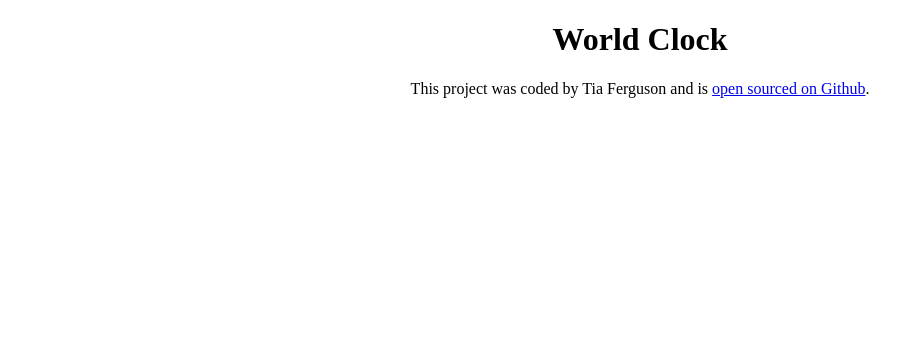
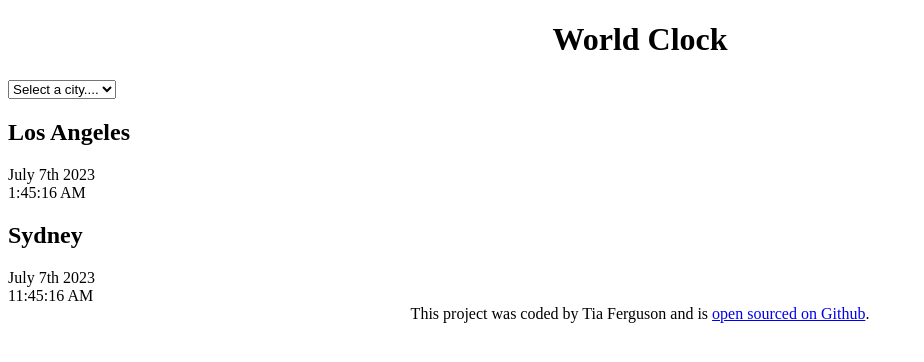
Before and after one commit to Jusferg/World-Clock, a plain HTML site: page index.html in a window 1280 px wide. Shown: the whole page, without its empty margins (0-924 px from the left). Drawn offline with Linux system fonts and the light colour scheme; a script that the page names is missing.

Commit message:
added the basic html

```diff
--- a/index.html
+++ b/index.html
@@ -7,7 +7,28 @@
     <title>World Clock</title>
 </head>
 <body>
+    <div class="container">
     <h1>World Clock</h1>
+    <select>
+        <option value="">Select a city....</option>
+        <option value="">London</option>
+        <option value="">New York</option>
+        <option value="">Sydney</option>
+    </select>
+
+    <div class="city">
+        <h2>Los Angeles</h2>
+        <div class="date">July 7th 2023</div>
+        <div class="time">1:45:16 AM</div>
+
+    </div>
+    <div class="city">
+        <h2>Sydney</h2>
+        <div class="date">July 7th 2023</div>
+        <div class="time">11:45:16 AM</div>
+
+    </div>
+    </div>
     <footer>
         This project was coded by Tia Ferguson and is
         <a href="https://github.com/Jusferg/World-Clock" target="_blank"> open sourced on Github</a>.
--- a/javascript/index.js
+++ /dev/null
@@ -1 +0,0 @@
-alert("hello");
```
